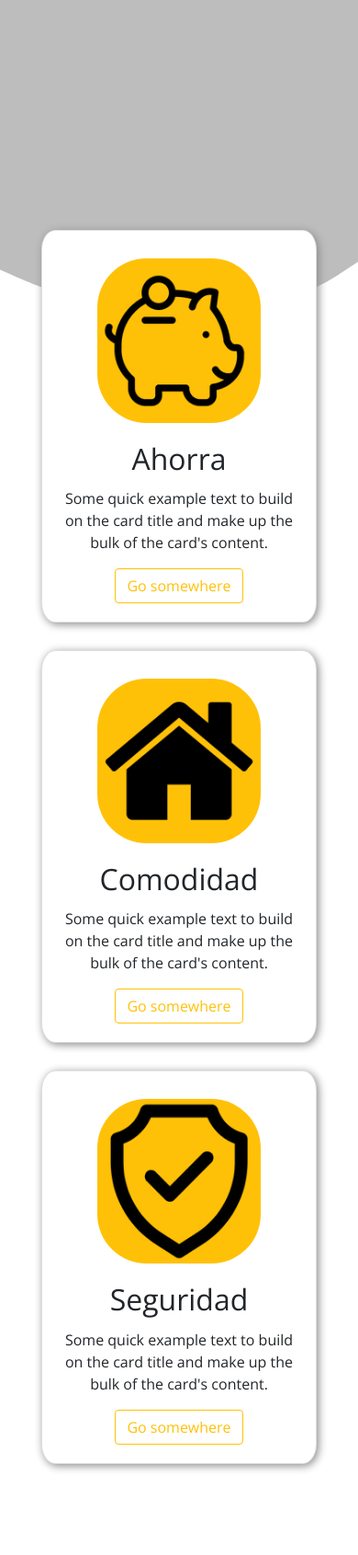
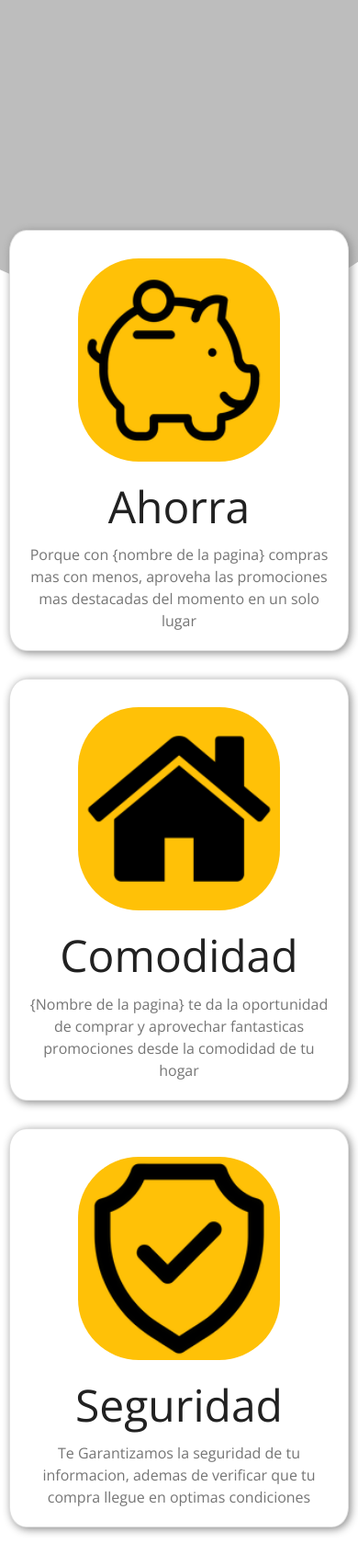
Before and after one commit to Lersgeeb/ProyectoPOO, a PHP site: page / in a window 390 px wide. Shown: the whole page at 92% size. Before the commit the page ends 1600 px from the top, so only its background shows below. Run offline with PHP 8.4, Linux system fonts and the light colour scheme.

Commit message:
Implementando columnas  bt4

```diff
--- a/Waves/index.html
+++ b/Waves/index.html
@@ -10,29 +10,37 @@
 <body>
     <div class="topcurved"></div>
     <div class="boxes">
-      <div class="cardlt">
-        <div class="card" style='width: 300px;'>
+      <div class="cardlt row">
+
+        <div class="col-12 col-sm-6 col-md-4">
+          <div class="card" >
             <img src="./img/saving2.png" class="card-img-top" alt="...">
             <div class="card-body">
               <h2 class="card-title">Ahorra</h2>
-            <p class="card-text">Some quick example text to build on the card title and make up the bulk of the card's content.</p>
-            <a href="#" class="btn btn-primary">Go somewhere</a>
+              <p class="card-text">Porque con {nombre de la pagina} compras mas con menos, aproveha las promociones mas destacadas del momento en un solo lugar</p>
+
             </div>
           </div>
-        <div class="card" style='width: 300px;'>
+        </div>
+
+        <div class="col-12 col-sm-6 col-md-4">
+          <div class="card" >
             <img src="./img/Home.png" class="card-img-top" alt="...">
             <div class="card-body">
               <h2 class="card-title">Comodidad</h2>
-            <p class="card-text">Some quick example text to build on the card title and make up the bulk of the card's content.</p>
-            <a href="#" class="btn btn-primary">Go somewhere</a>
+              <p class="card-text">{Nombre de la pagina} te da la oportunidad de comprar y aprovechar fantasticas promociones desde la comodidad de tu hogar</p>
+
             </div>
           </div>
-        <div class="card" style='width: 300px;'>
+        </div>
+        <div class="col-12 col-sm-6 col-md-4">
+          <div class="card" >
             <img src="./img/security.png" class="card-img-top" alt="...">
             <div class="card-body">
-            <h2 class="card-title">Seguridad</h2>
-            <p class="card-text">Some quick example text to build on the card title and make up the bulk of the card's content.</p>
-            <a href="#" class="btn btn-primary">Go somewhere</a>
+              <h1 class="card-title">Seguridad</h1>
+              <p class="card-text">Te Garantizamos la seguridad de tu informacion, ademas de verificar que tu compra llegue en optimas condiciones </p>
+
+            </div>
           </div>
         </div>
       </div>
--- a/Waves/style.css
+++ b/Waves/style.css
@@ -3,6 +3,15 @@ body{
     font-family: 'Open Sans', sans-serif;
     margin: 0;
     padding: 0;
+
+    /*global variable*/
+    --principal: #FFC107;
+    --secondary: #757575;
+    --lightsecondary: #BDBDBD;
+    --myBlack: #373435;
+    --text:#212121;
+
+
 }
 
 section{
@@ -12,10 +21,9 @@ section{
 
 .topcurved{
     height: 250px;
-    background-color: #BDBDBD;
-    color: #fff;
-    text-align: center;
+    background-color: var(--lightsecondary);
 }
+
 .relative{
     position: relative;
 }
@@ -26,33 +34,42 @@ section{
     z-index: 1;
 }
 
+/*
 .cardlt{
     width: 80%;
     display: grid;
     grid-template-columns: repeat(auto-fill, minmax(300px, 1fr));
-    /*grid-template-columns: 1fr 1fr 1fr;*/
     margin:auto;
     justify-items: center;
 
-}
+}*/
 
 .card {
+    max-width: 370px;
+
     padding-top: 30px;
     height: fit-content;
     text-align: center;
     border-radius: 5%;
     box-shadow: 2px 2px 10px 0px #888888;
+    margin:auto;
     margin-bottom: 30px;
+    animation: 2s slide-up;
+}
 
+.card-title{
+    color: var(--text);
+    font-size: 3em;
+}
 
-    animation: 2s slide-up;
+.card-text{
+    color:var(--secondary);
 }
 
 @keyframes slide-up {
     from {
       position: relative;
-      top:1000px ;
-
+      top:-300px ;
     }
 
     to {
@@ -65,11 +82,11 @@ section{
     border-radius: 30%;
     height: 60%;
     width: 60%;
-    background-color: #FFC107;
+    background-color: var(--principal);
 }
 
 .card .btn-primary{
     background-color: white;
-    color: #FFC107;
-    border:1px solid #FFC107 ;
+    color: var(--principal);
+    border:1px solid var(--principal) ;
 }
```
Lines whose indentation alone changed are shown as unchanged.
